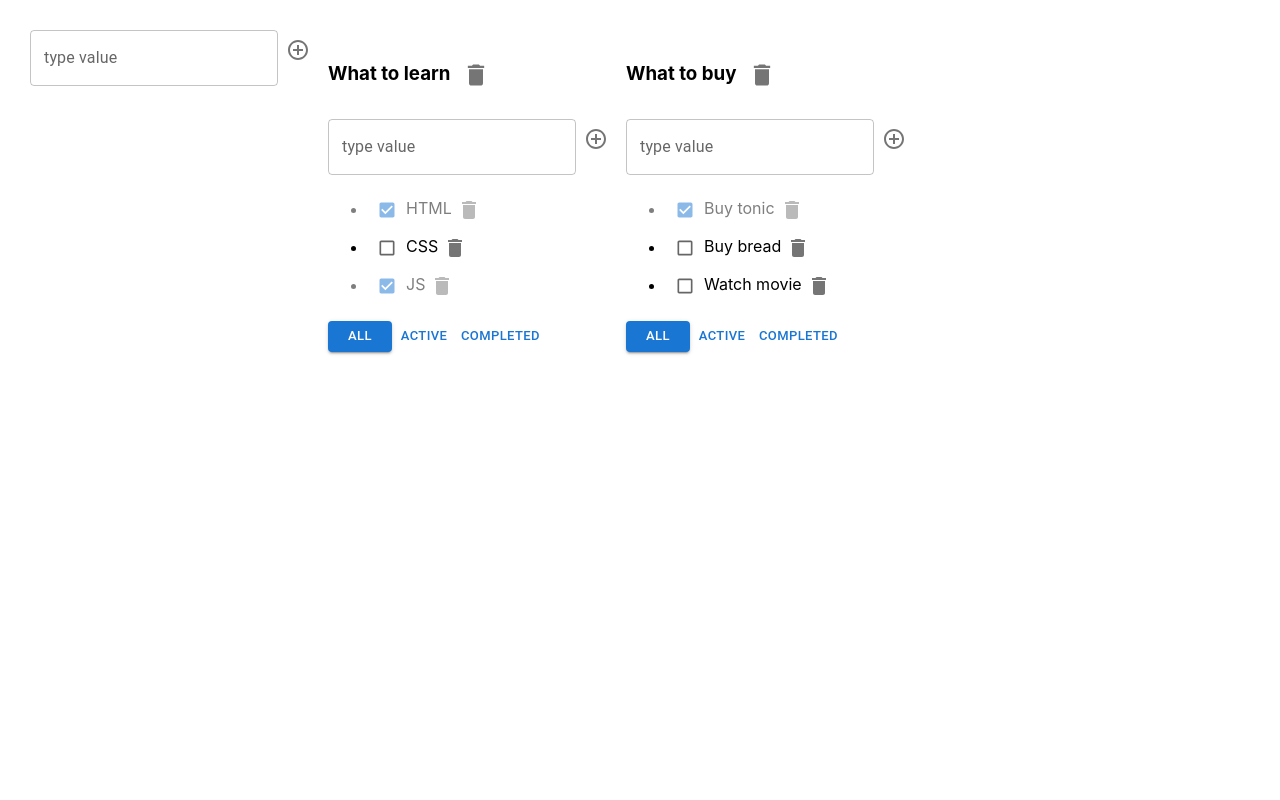
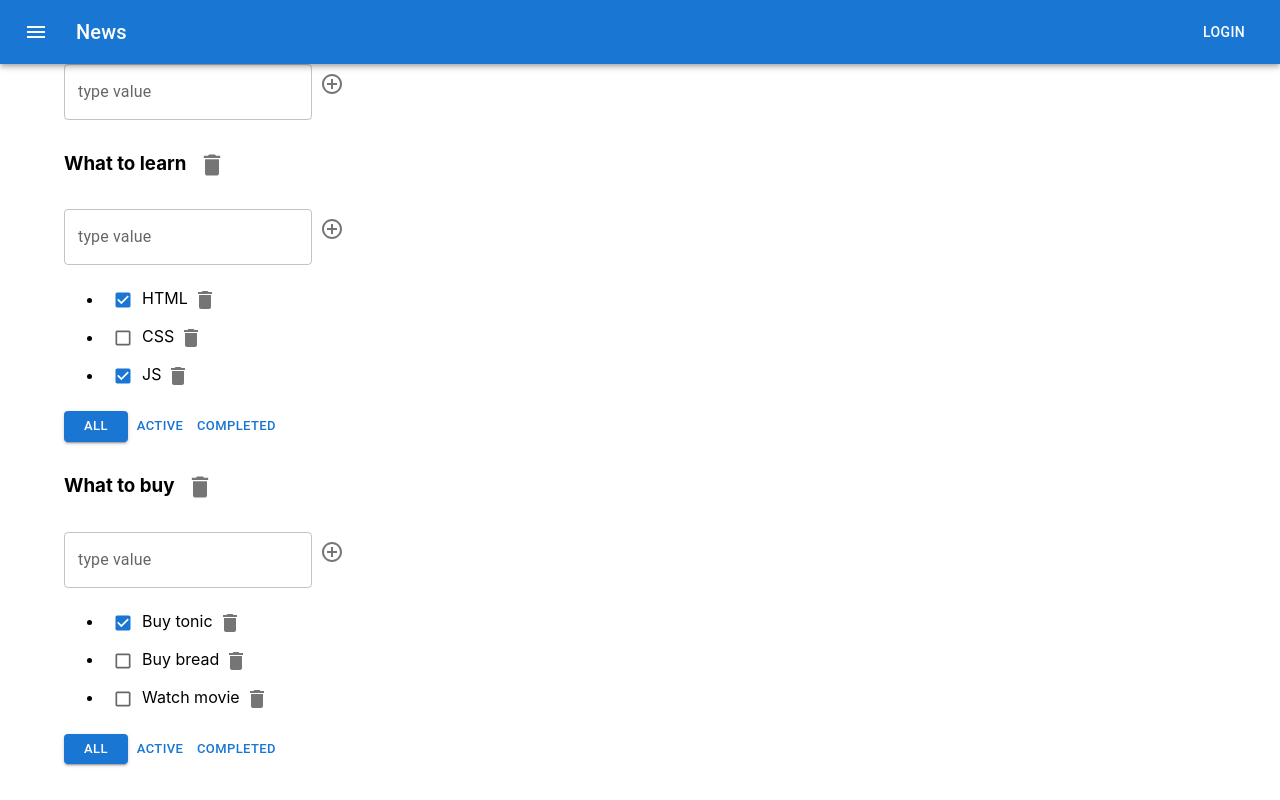
Before and after one commit to dktwho/2-todolist-ts-by-d, a React (Create React App) app: page / in a window 1280 px wide. Built offline with nearby package versions, Linux system fonts and the light colour scheme.

Commit message:
add AppBar

```diff
--- a/src/App.css
+++ b/src/App.css
@@ -1,24 +1,24 @@
-.App {
-    padding: 30px;
-    display: flex;
-}
+/*.App {*/
+/*    padding: 30px;*/
+/*    display: flex;*/
+/*}*/
 
-.App > div {
-    margin-right: 10px;
-}
+/*.App > div {*/
+/*    margin-right: 10px;*/
+/*}*/
 
-.error {
-    border: 1px solid red;
-}
+/*.error {*/
+/*    border: 1px solid red;*/
+/*}*/
 
-.error-message {
-    color: red;
-}
+/*.error-message {*/
+/*    color: red;*/
+/*}*/
 
-.active-filter {
-    background-color: mediumaquamarine;
-}
+/*.active-filter {*/
+/*    background-color: mediumaquamarine;*/
+/*}*/
 
-.is-done {
-    opacity: 0.5;
-}
+/*.is-done {*/
+/*    opacity: 0.5;*/
+/*}*/
--- a/src/App.tsx
+++ b/src/App.tsx
@@ -3,6 +3,8 @@
 import {TasksType, Todolist} from "./Todolist";
 import {v4} from 'uuid';
 import {AddItemForm} from "./AddItemForm";
+import {AppBar, Button, Container, IconButton, Toolbar, Typography} from '@mui/material';
+import {Menu} from '@mui/icons-material';
 
 
 export type FilterValueType = 'all' | 'active' | 'completed'
@@ -107,6 +109,24 @@
 
     return (
         <div className="App">
+            <AppBar position="static">
+                <Toolbar>
+                    <IconButton
+                        size="large"
+                        edge="start"
+                        color="inherit"
+                        aria-label="menu"
+                        sx={{mr: 2}}
+                    >
+                        <Menu/>
+                    </IconButton>
+                    <Typography variant="h6" component="div" sx={{flexGrow: 1}}>
+                        News
+                    </Typography>
+                    <Button color="inherit">Login</Button>
+                </Toolbar>
+            </AppBar>
+            <Container fixed>
                 <AddItemForm addItem={addTodoList}/>
                 {todoLists.map(todolist => {
 
@@ -136,6 +156,9 @@
                         />
                     )
                 })}
+            </Container>
+
+
         </div>
     );
 }
```
Lines whose indentation alone changed are shown as unchanged.
